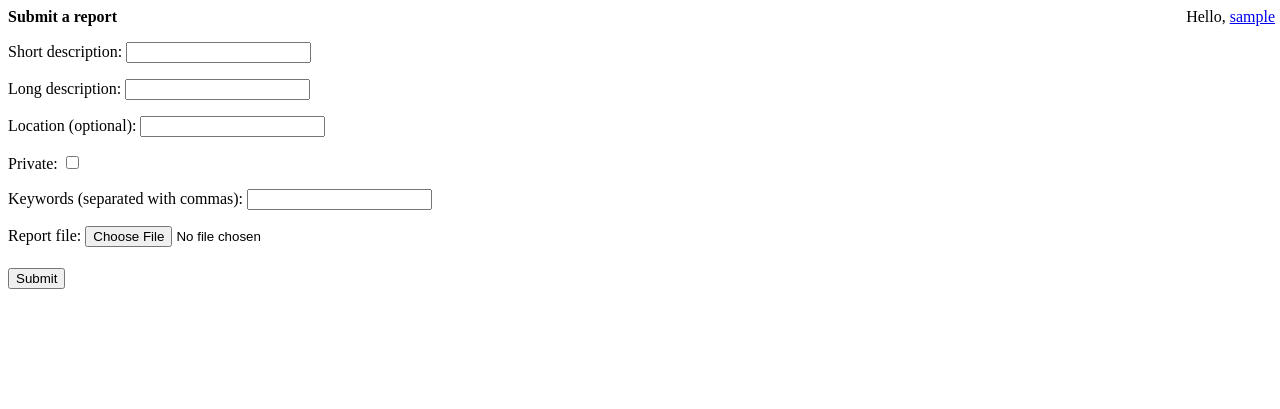
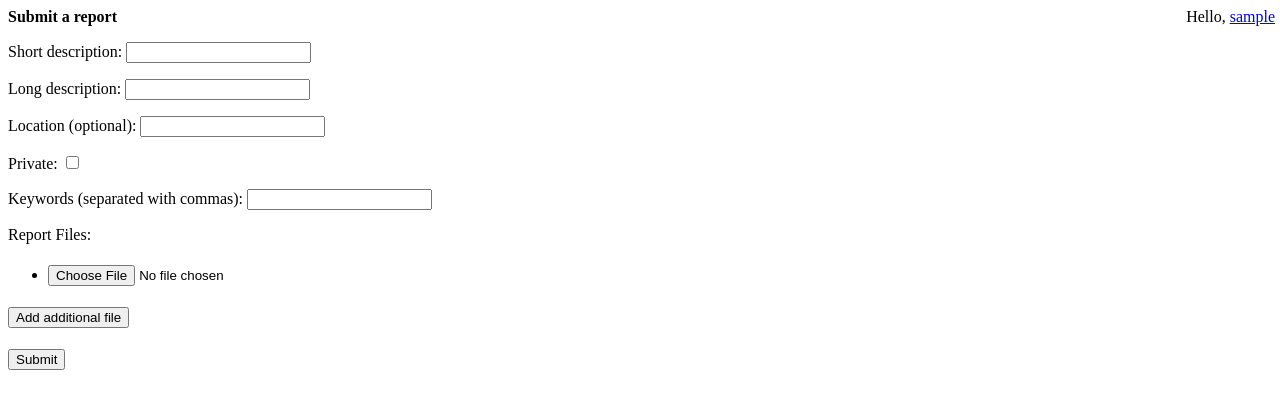
Before and after one commit to agore1/SecureWitness, a Django app: page /upload/report/ in a window 1280 px wide. Shown: the top 409 px of the page. Run offline with Django 3.2, Linux system fonts and the light colour scheme; the visitor is signed in with stand-in values (Sample User, id 1); parts of the project's set-up code (start-up, migrations or seed data) failed here and were passed over.

Commit message:
multiple file upload added, download implementation needs to be discussed verified.

```diff
--- a/securewitness/upload/templates/submit.html
+++ b/securewitness/upload/templates/submit.html
@@ -5,7 +5,24 @@
 }
 
 </style>
+<script>
+files = 0;
 
+function addFile(){
+    li = document.createElement("li");
+    input = document.createElement("input");
+    li.classList.add("form");
+    li.appendChild(input)
+    input.id = "file"+(files+1);
+    input.name = "file"+(files+1);
+    input.type = "file";
+    fileList = document.getElementById("files");
+    fileList.insertBefore(li,fileList.childNodes[0]);
+
+    files += 1;
+}
+
+</script>
 
 </head>
 
@@ -15,6 +32,14 @@
 	<label for="submit-form"><b>Submit a report</b></label>
 	{% csrf_token %}
 	{{form.as_p}}
+
+    Report Files:
+    <ul id="files">
+    <li class="form"><input id="file0" name="file0" type="file" ></li>
+    </ul>
+    <p id="addButton">
+    <button type="button" onclick="addFile()">Add additional file</button>
+    </p>
 <div class="form">
 	<input type="submit" value="Submit">
 </div>
--- a/securewitness/upload/views.py
+++ b/securewitness/upload/views.py
@@ -76,7 +76,10 @@ class see_report(ListView):
     def post(self, request, *args, **kwargs):
         postDict = request.POST.dict();
         rId = self.kwargs.get('report','');
+
+        #If the user name field isn't empty, and the action selected is to add
         if(postDict["user_permission"] != '' and postDict["action"] == "Add"):
+            #Create can_view() entry that relates the user and report
             uName = postDict["user_permission"];
             uId = self.users.objects.filter(username=uName).all()[0].id;
             if(len(self.viewKeys.objects.filter(user_id=uId,id=rId).all()) < 1):
@@ -84,6 +87,7 @@ class see_report(ListView):
                 viewKey.user = self.users.objects.filter(username=uName).all()[0];
                 viewKey.report = self.report.objects.filter(id=rId).all()[0];
                 viewKey.save();
+        #if the action selected is to remove...
         elif(postDict["action"] == "Remove"):
             uName = postDict["user_removed"];
             uId = self.users.objects.get(username=uName);
@@ -172,10 +176,12 @@ def report(request):
                     k.save();
 
             #Create file object
-            f = Report_file();
-            f.report = r;
-            f.file = form.cleaned_data["file"];
-            f.save();
+            for file in list(request.FILES.keys()):
+                f = Report_file();
+                f.report = r;
+                #f.file = form.cleaned_data["file"];
+                f.file = request.FILES[file];
+                f.save();
             return redirect("/accounts/"+request.user.username+"/reports");
     #If it's not a post, build the form
     else:
@@ -241,7 +247,7 @@ class ReportForm(forms.Form):
 	private = forms.BooleanField(label="Private", required=False);
 	tags = forms.CharField(label="Keywords (separated with commas)", max_length = 100, required=False);
 
-	file = forms.FileField(label="Report file", required=False);
+	#file = forms.FileField(label="Report file", required=False);
 
 #Unused file upload method, before the use of formModels.
 def handle_uploaded_file(f,name):
```
